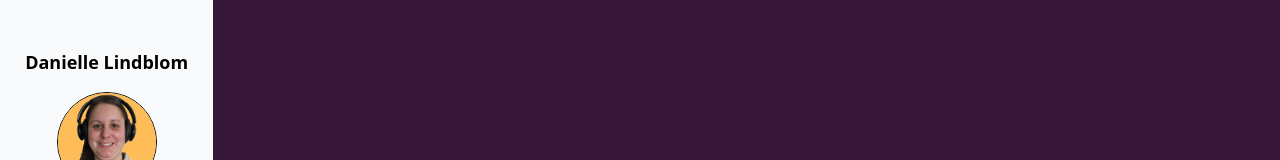
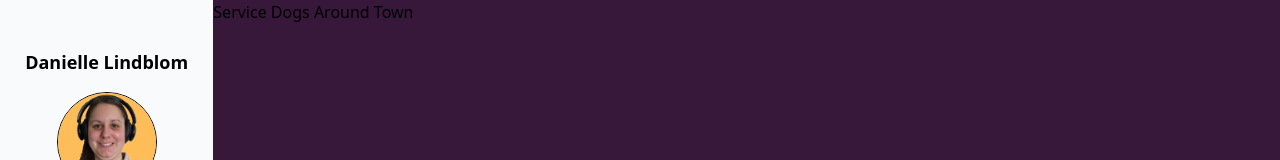
Before and after one commit to Danielle254/portfolio3, a Next.js app: page /SDAT in a window 1280 px wide. Shown: the top 160 px of the page. Built offline with nearby package versions, Linux system fonts and the light colour scheme.

Commit message:
feat: add placeholder text for new page

```diff
--- a/src/app/SDAT/page.tsx
+++ b/src/app/SDAT/page.tsx
@@ -3,7 +3,7 @@ import React from 'react'
 export default function SDAT() {
   return (
     <div>
-
+      <h2>Service Dogs Around Town</h2>
     </div>
   )
 }
```
